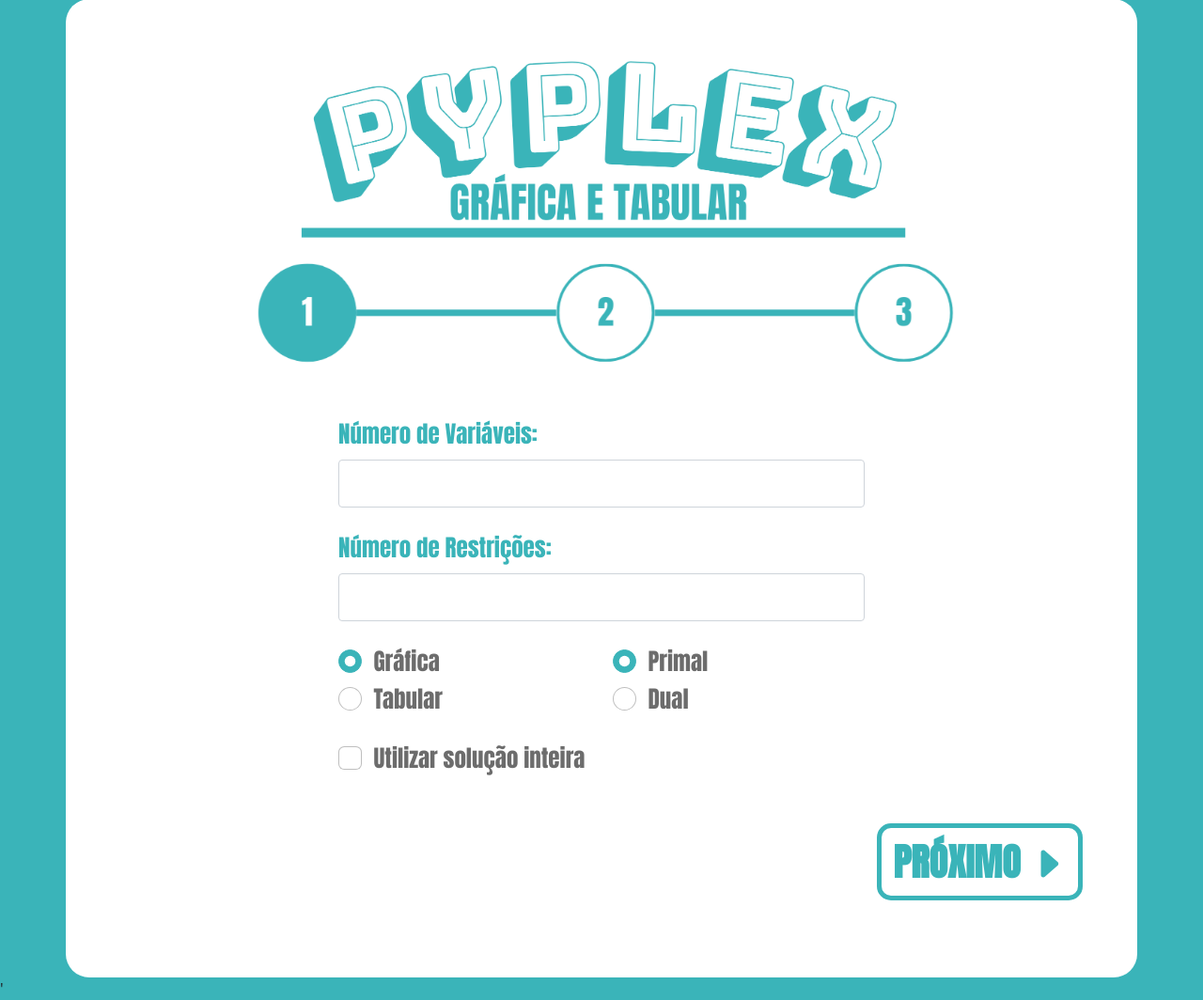
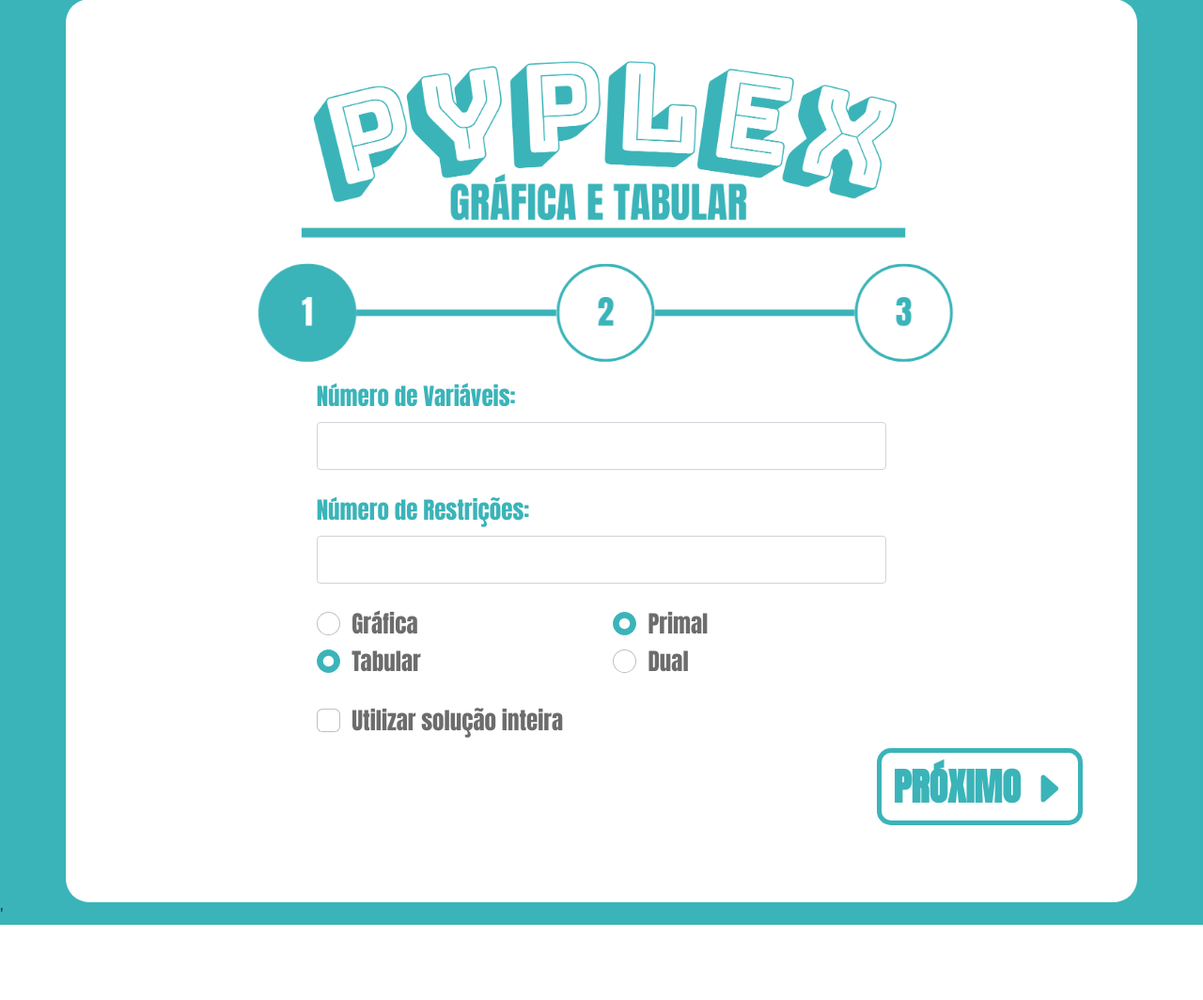
Before and after one commit to gustaoliv/PyPlex, a Django app: page / in a window 1280 px wide. Shown: the part 51-1115 px from the top of the page at 94% size. After the commit the page ends 1035 px from the top, so only its background shows below. Run offline with Django 4.2, Linux system fonts and the light colour scheme; some libraries are stand-ins or nearby versions.

Commit message:
Complete FrontEnd

```diff
--- a/core/forms.py
+++ b/core/forms.py
@@ -9,14 +9,14 @@ class FirstStepForm(forms.Form):
     EXIBITION_TYPE_CHOICES = [('GRAFICA', 'Gráfica'),
                               ('TABULAR', 'Tabular')]
 
-    exibition_type = forms.ChoiceField(choices=EXIBITION_TYPE_CHOICES,initial=EXIBITION_TYPE_CHOICES[0],
-                                       widget=forms.RadioSelect(attrs={'class':'form-check-input'}), label='Tipo',
+    exibition_type = forms.ChoiceField(choices=EXIBITION_TYPE_CHOICES,initial=EXIBITION_TYPE_CHOICES[1],
+                                       widget=forms.RadioSelect(attrs={'class':'form-check-input','onchange': 'VerificaVal()', 'id':'tipo'}), label='Tipo',
                                        )
     method = forms.ChoiceField(choices=METHOD_CHOICES,initial=METHOD_CHOICES[0],
                                widget=forms.RadioSelect(attrs={'class':'form-check-input'}), label='Método')
 
     numVar = forms.IntegerField(label='Número de variáveis', min_value=2,
-                                widget=forms.NumberInput(attrs={'class':'form-control'}))
+                                widget=forms.NumberInput(attrs={'class':'form-control','id': 'val'}))
     numRest = forms.IntegerField(label='Número de restrições',min_value=1,
                                  widget=forms.NumberInput(attrs={'class':'form-control'}))
     integer_solution = forms.BooleanField(label="Utilizar solução inteira", required=False,
@@ -36,10 +36,10 @@ class SecondStepForm(forms.Form):
         for i in range(numVar):
             if i != (numVar - 1):
                 self.fields[f'x{i:02d}'] = forms.DecimalField(label=f'x{i + 1} + ',
-                                                       widget=forms.NumberInput(attrs={'class':'form-control', 'step': 0.10, 'placeholder':f'x{i + 1}'}))
+                                                       widget=forms.NumberInput(attrs={'class':'form-control', 'placeholder':f'x{i + 1}'}))
             else:
                 self.fields[f'x{i:02d}'] = forms.DecimalField(label=f'x{i + 1}',
-                                                       widget=forms.NumberInput(attrs={'class': 'form-control', 'step': 0.10, 'placeholder':f'x{i + 1}'}))
+                                                       widget=forms.NumberInput(attrs={'class': 'form-control', 'placeholder':f'x{i + 1}'}))
 
         # restrictions
         for i in range(numRest):
@@ -51,15 +51,15 @@ class SecondStepForm(forms.Form):
                 elif j < numVar:
                     if j != (numVar - 1):
                         self.fields[f'a{i:02d}{j:02d}'] = forms.DecimalField(label=f'x{j + 1} + ',
-                                                                  widget=forms.NumberInput(attrs={'class':'form-control', 'step': 0.10, 'placeholder':f'x{j + 1}', 'pattern':'[0-9]+$'}))
+                                                                  widget=forms.NumberInput(attrs={'class':'form-control', 'placeholder':f'x{j + 1}', 'pattern':'[0-9]+$'}))
                     else:
                         self.fields[f'a{i:02d}{j:02d}'] = forms.DecimalField(label=f'x{j + 1}',
-                                                                  widget=forms.NumberInput(attrs={'class':'form-control', 'step': 0.10, 'placeholder':f'x{j + 1}', 'pattern':'[0-9]+$'}))
+                                                                  widget=forms.NumberInput(attrs={'class':'form-control',  'placeholder':f'x{j + 1}', 'pattern':'[0-9]+$'}))
                 else:
                     if i == numRest - 1 and j == numVar + 1:
                         self.fields[f'a{i:02d}{j:02d}'] = forms.DecimalField(label=f'dontShowLast',
-                                                                  widget=forms.NumberInput(attrs={'class':'form-control', 'step': 0.10}))
+                                                                  widget=forms.NumberInput(attrs={'class':'form-control'}))
                     else:
                         self.fields[f'a{i:02d}{j:02d}'] = forms.DecimalField(label=f'dontShow',
                                                                      widget=forms.NumberInput(
-                                                                         attrs={'class': 'form-control', 'step': 0.10}))
+                                                                         attrs={'class': 'form-control'}))
--- a/core/views.py
+++ b/core/views.py
@@ -162,6 +162,8 @@ def graphic_view(request):
                      "error_msg": ""}
 
     #Create rescrictions coordinates
+    optimum_point =  output_data["result"]["optimum_point"]
+    optimum_value = output_data["result"]["optimum_value"]
     restrictions = []
     max_x = 0
     max_y = 0
@@ -200,7 +202,11 @@ def graphic_view(request):
     sorted_data = data.sort_values(by=['x'])
 
     # Create graphic base
-    fig = go.Figure()
+    layout = go.Layout(
+        autosize=True,
+        dragmode="pan",
+        margin=dict({'b': 0, 'l':0, 'r':0, 't':0}))
+    fig = go.Figure(layout=layout)
 
     # plot restrictions
     restrictions.append([[0, 0], [max_x, 0]])
@@ -257,9 +263,11 @@ def graphic_view(request):
             x=countour[1][0],  xref='x',
             y=countour[1][1], yref='y', arrowwidth=1, arrowcolor="blue")
 
+    config = {'responsive': True}
 
-    graph = plot(fig, output_type="div")
+    graph = plot(fig, output_type="div", config=config)
 
-    return render(request, 'resultado_grafico.html', context={"graph": graph})
+    return render(request, 'resultado_grafico.html', context={"graph": graph, "optimum_point":optimum_point,
+                           "optimum_value": optimum_value} )
 
 # https://getbootstrap.com/docs/4.3/components/forms/
--- a/simplex/settings.py
+++ b/simplex/settings.py
@@ -27,7 +27,7 @@ SECRET_KEY = config('SECRET_KEY')
 # SECURITY WARNING: don't run with debug turned on in production!
 DEBUG = config('DEBUG', default=False, cast=bool)
 
-ALLOWED_HOSTS = []
+ALLOWED_HOSTS = ['192.168.1.145', 'localhost', '127.0.0.1']
 
 
 # Application definition
--- a/static/css/styles.css
+++ b/static/css/styles.css
@@ -39,8 +39,6 @@ input[type="radio"]:checked, input[type="checkbox"]:checked{
 }
 .forms{
     align-items: center;
-    padding: 20px;
-    margin: 20px;
     font-size: 25px;
 }
 .form-label{
@@ -80,8 +78,6 @@ label{
 .area-result{
     border: 5px solid #3AB4B9;
     border-radius: 15px;
-    margin: 10px;
-    padding:10px;
     font-family: 'Montserrat', sans-serif;
     font-weight: 300;
 }
@@ -97,13 +93,16 @@ label{
     float: none;
 }
 
+.grafico{
+    padding: 10px;
+}
 
 @media screen and (max-width: 720px) {
     *,h3, .forms, .results, .form-control{
         font-family: 'Anton', sans-serif;
+        font-size: 12px;
+    }
+    .next,.next:hover{
         font-size: 20px;
     }
-    .next,.next:hover{
-        font-size: 30px;
-    }
 }
--- a/static/js/scripts.js
+++ b/static/js/scripts.js
@@ -1,3 +1,13 @@
 function goBack(){
     window.history.back();
 }
+function VerificaVal(){
+    if ($("#tipo_0").prop("checked")) {
+        $('#val').val('2');
+        $('#val').prop('readonly', true);
+      }
+    else{
+        $('#val').val('');
+        $('#val').prop('readonly', false);
+    }
+}
--- a/templates/formulario.html
+++ b/templates/formulario.html
@@ -40,7 +40,7 @@
         </div>
         <div class="d-flex bd-highlight mb-4">
             <div class="ms-auto p-2 bd-highlight">
-                <button type="submit" class="btn next">PRÓXIMO <i class="bi bi-caret-right-fill"></i></button>
+                <button type="submit" class="btn next">PRÓXIMO <i class="d-none d-md-inline-block bi bi-caret-right-fill"></i></button>
             </div>
         </div>
     </form>
--- a/templates/formulario2.html
+++ b/templates/formulario2.html
@@ -49,10 +49,10 @@
         </div>
         <div class="d-flex bd-highlight mb-4">
             <div class="me-auto p-2 bd-highlight">
-                <button type="button" onclick="goBack()" class="btn next"><i class="bi bi-caret-left-fill"></i>VOLTAR </button>
+                <button type="button" onclick="goBack()" class="btn next"><i class="d-none d-md-inline-block bi bi-caret-left-fill"></i>VOLTAR </button>
             </div>
             <div class="ms-auto p-2 bd-highlight">
-                <button type="submit" class="btn next">PRÓXIMO <i class="bi bi-caret-right-fill"></i></button>
+                <button type="submit" class="btn next">PRÓXIMO <i class="d-none d-md-inline-block bi bi-caret-right-fill"></i></button>
             </div>
         </div>
     </form>
--- a/templates/resultado_tabular.html
+++ b/templates/resultado_tabular.html
@@ -37,10 +37,10 @@
         </div>
         <div class="d-flex bd-highlight mb-4">
             <div class="me-auto p-2 bd-highlight">
-                <button type="button" onclick="goBack()" class="btn next"><i class="bi bi-caret-left-fill"></i>VOLTAR </button>
+                <button type="button" onclick="goBack()" class="btn next"><i class="d-none d-md-inline-block bi bi-caret-left-fill"></i>VOLTAR </button>
             </div>
             <div class="ms-auto p-2 bd-highlight">
-                <a type="button" href="/" class="btn next">Início <i class="bi bi-house"></i></i></a>
+                <a type="button" href="/" class="btn next">INÍCIO <i class="bi bi-house d-none d-md-inline-block "></i></i></a>
             </div>
         </div>
     </div>
```
Also changed, not shown: templates/resultado_grafico.html (+10 -12 lines).
